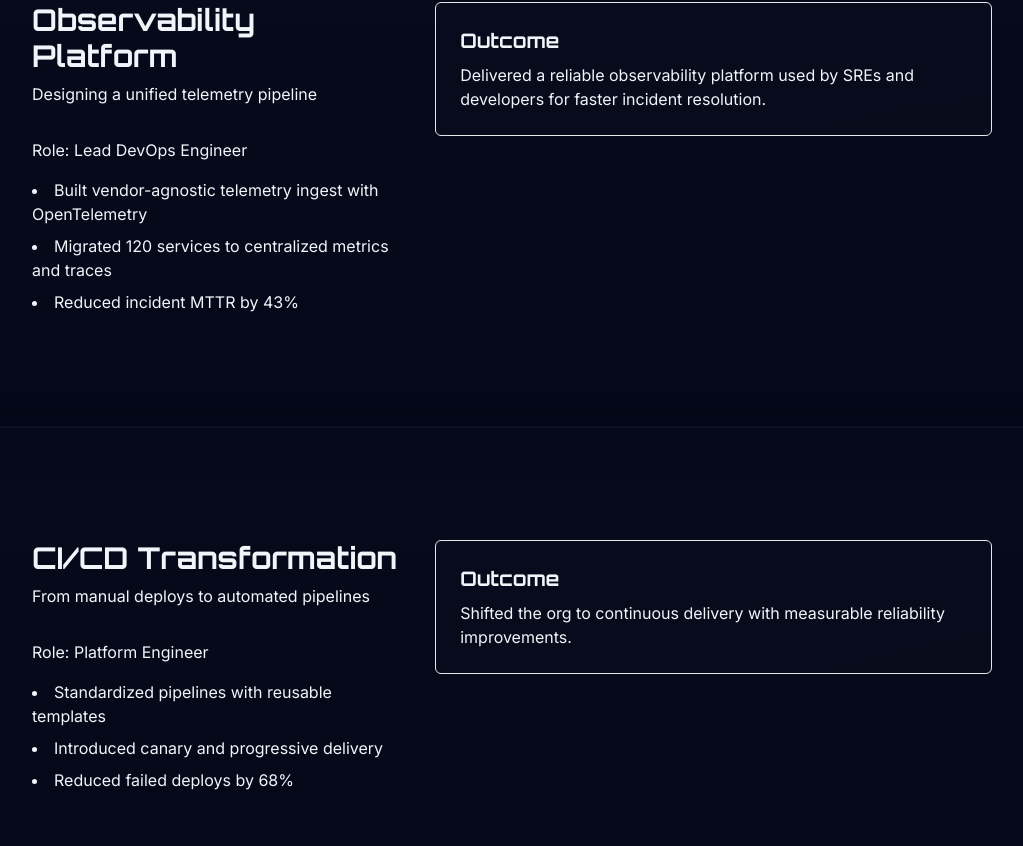
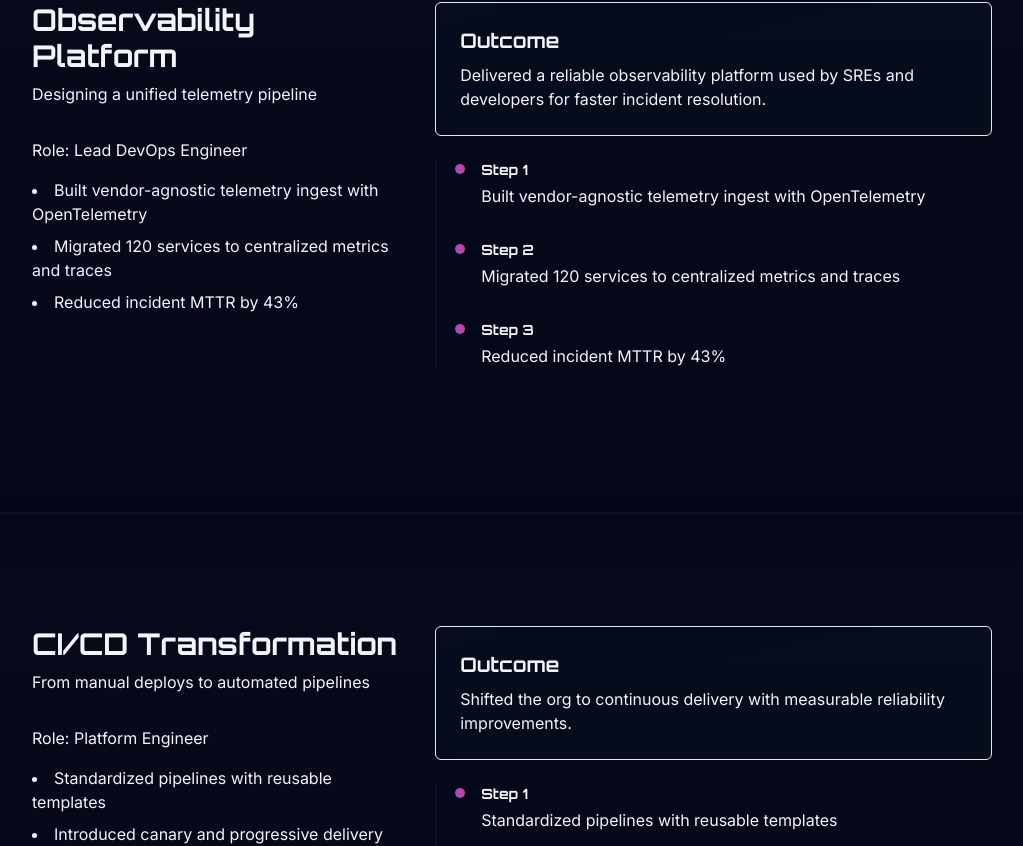
Before and after one commit to lokeshsukhwal/lokesh_portfolio, a React (Create React App) app: page / in a window 1280 px wide. Shown: the part 4343-5189 px from the top of the page, without its empty margins (128-1151 px from the left). Built offline with nearby package versions, Linux system fonts and the light colour scheme.

Commit message:
feat: scroll-animated timeline component and integrate into case study

```diff
--- a/src/components/CaseStudy.js
+++ b/src/components/CaseStudy.js
@@ -1,6 +1,7 @@
 import React from 'react';
 import { motion } from 'framer-motion';
 import { SectionShell, SectionTitle } from './StorybookSections';
+import Timeline from './Timeline';
 
 export default function CaseStudy({ title, subtitle, role, bullets, outcome }) {
     return (
@@ -21,6 +22,10 @@ export default function CaseStudy({ title, subtitle, role, bullets, outcome }) {
                         <h3 className="font-orbitron text-xl">Outcome</h3>
                         <p className="mt-2 text-muted">{outcome}</p>
                     </div>
+
+                    <div className="mt-6">
+                        <Timeline items={bullets.map((b, i) => ({ title: `Step ${i + 1}`, desc: b }))} />
+                    </div>
                 </motion.div>
             </div>
         </SectionShell>
--- /dev/null
+++ b/src/components/Timeline.js
@@ -0,0 +1,20 @@
+import React from 'react';
+import { motion } from 'framer-motion';
+
+export default function Timeline({ items = [] }) {
+  return (
+    <div className="timeline">
+      {items.map((it, idx) => (
+        <motion.div key={idx} className="timeline-item" initial={{ opacity: 0, x: -12 }} whileInView={{ opacity: 1, x: 0 }} viewport={{ once: true, amount: 0.3 }} transition={{ duration: 0.6, delay: idx * 0.08 }}>
+          <div className="flex items-start gap-4">
+            <div className="timeline-point mt-1" />
+            <div>
+              <h4 className="font-orbitron text-sm">{it.title}</h4>
+              <p className="text-muted mt-1">{it.desc}</p>
+            </div>
+          </div>
+        </motion.div>
+      ))}
+    </div>
+  );
+}
```
Lines whose indentation alone changed are shown as unchanged.
